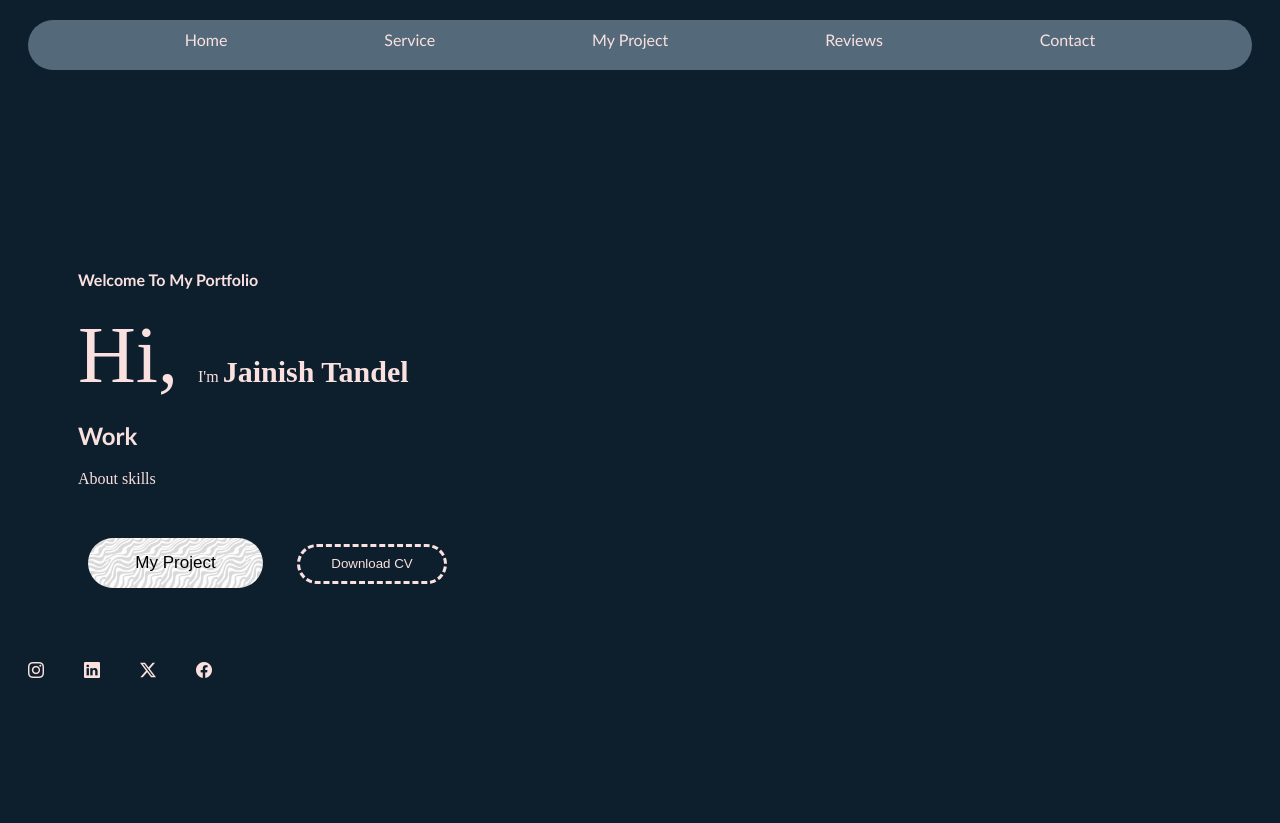
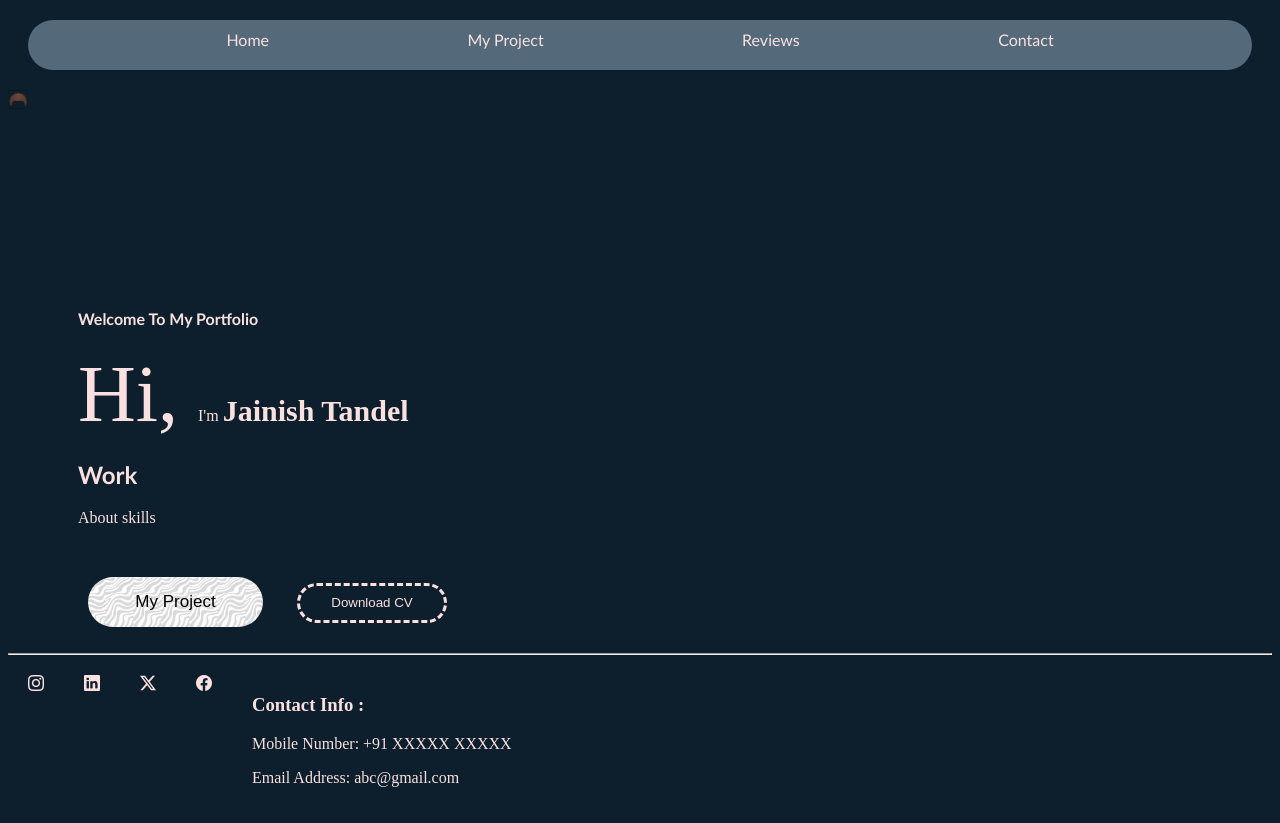
Before and after one commit to jTandel01/portfolio, a plain HTML site: page portfolio.html in a window 1280 px wide. Before the commit the page ends 800 px from the top, so only its background shows below. Drawn offline with nearby package versions, Linux system fonts and the light colour scheme.

Commit message:
Update portfolio.html

```diff
--- a/portfolio.html
+++ b/portfolio.html
@@ -11,31 +11,37 @@
 <body>
  <div class="main"> <header>
 <nav>
-<a href="#" id="a1">Home</a>
-<a href="#" id="a2">Service</a>
-<a href="#" id="a3">My Project</a>
-<a href="#" id="a4">Reviews</a>
-<a href="#" id="a5">Contact</a>
+<a href="#" class="nav1" id="a1">Home</a>
+<a href="#" class="nav2" id="a3">My Project</a>
+<a href="#" class="nav3" id="a4">Reviews</a>
+<a href="#" class="nav4" id="a5">Contact</a>
 </nav>
   </header>
+ <div class="face">&#129457;</div>
 <article>
+
    <h4> Welcome To My Portfolio </h4>
 <p><span>Hi, </span>I'm  <strong> Jainish Tandel</strong></p>
 <h1>Work</h1>
 <p>About skills</p>
+
 
 </article>
 <div class="b">
 <button class="b1">My Project</button>
 <button class="b2">Download CV</button></div>
 <br>
-<br>
-<br>
+<hr>
 <div class="c">
-    <i class="bi bi-instagram"><a href=""></a></i>
+<i class="bi bi-instagram"></i>
 <i class="bi bi-linkedin"></i>
 <i class="bi bi-twitter-x"></i>
 <i class="bi bi-facebook"></i>
+<div class="cont"><h3>Contact Info : </h3>
+<p>Mobile Number: +91 XXXXX XXXXX
+ </p><p> Email Address: abc@gmail.com
+</p></div>
+
 </div>
 </div>
 </body>
```
